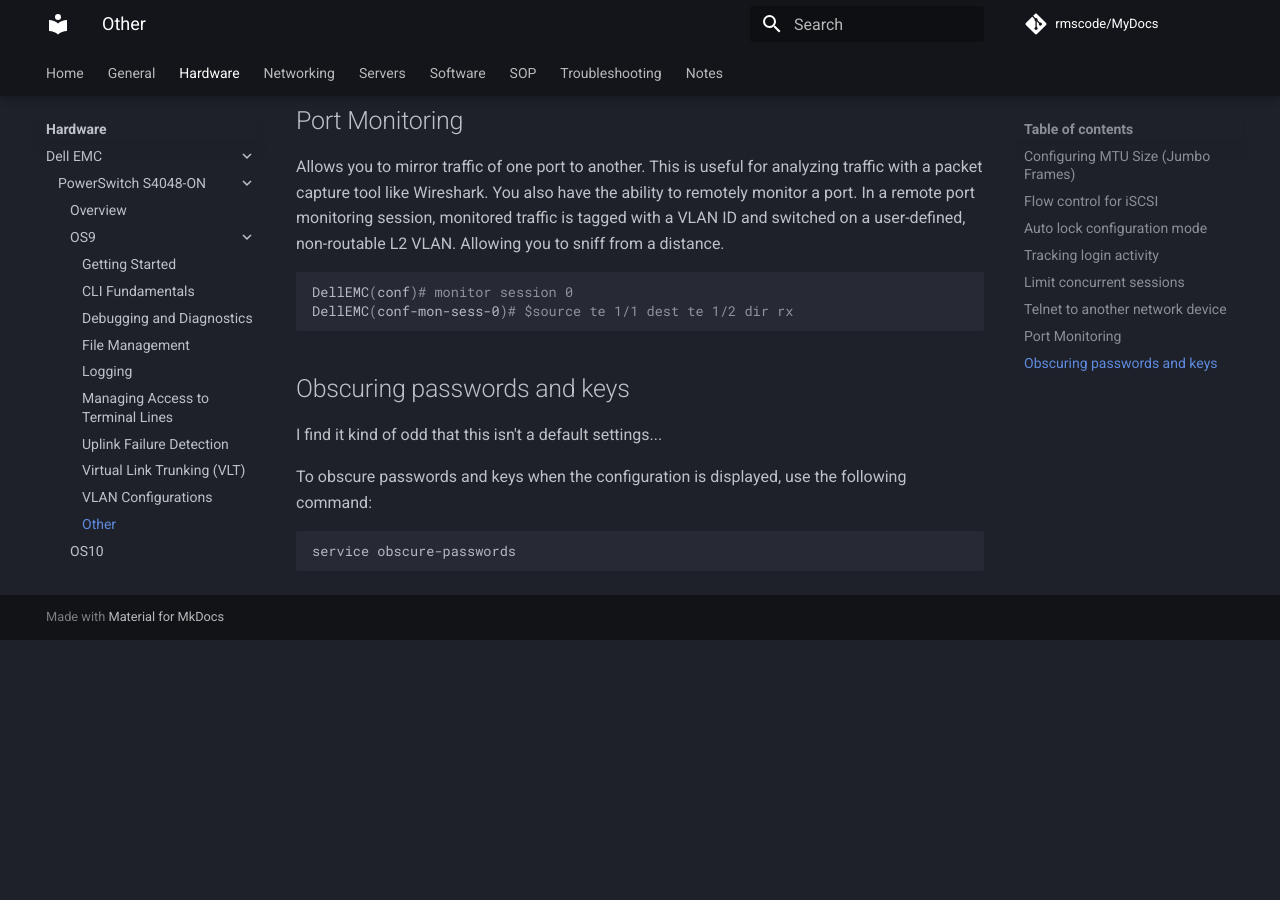
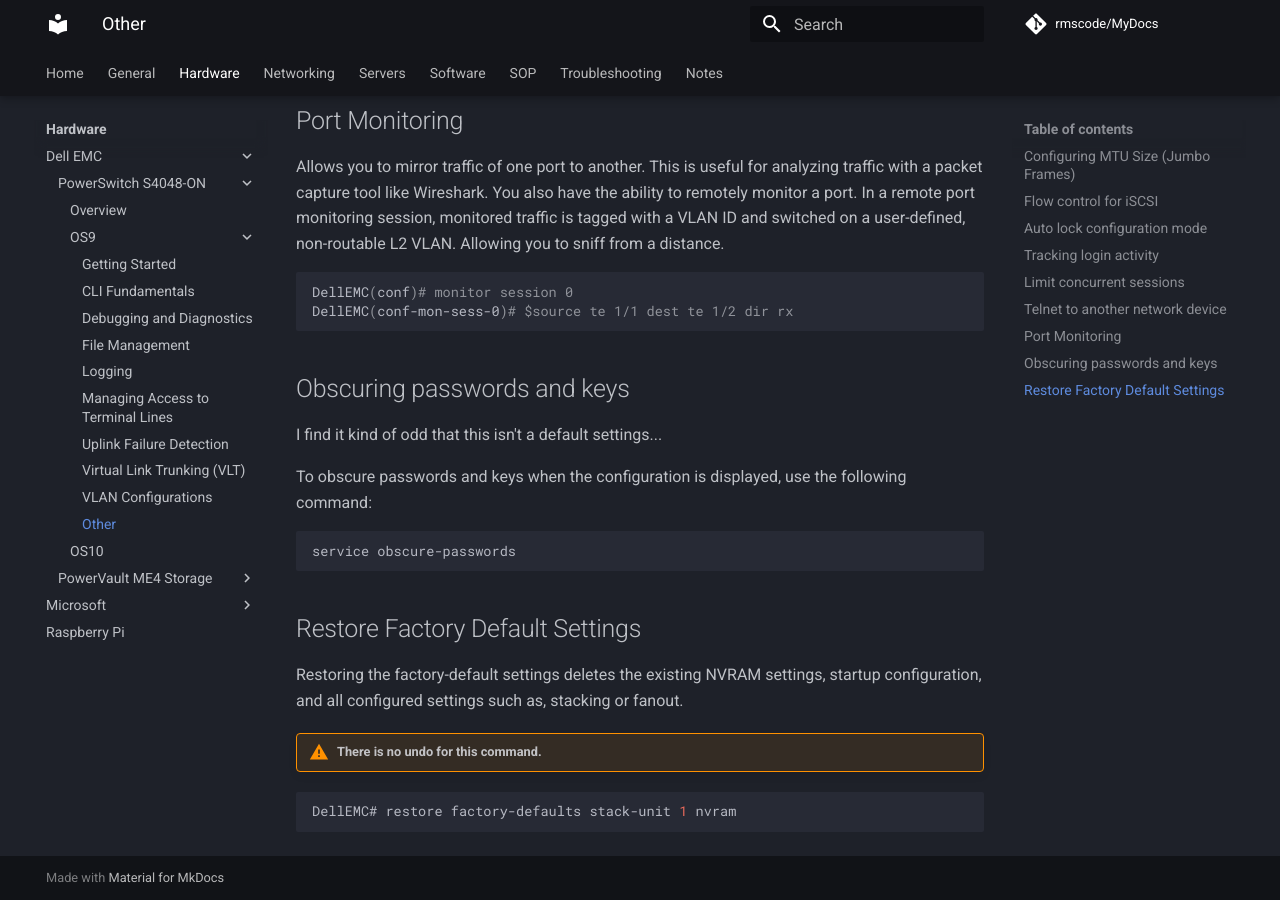
Before and after one commit to rmscode/binary-garden, an MkDocs documentation site: the page built from docs/hardware/dell-emc/S4048-ON/os9-other.md, in a window 1280 px wide and 900 px high, scrolled down 2754 px. Built offline with MkDocs 1.6.1 and Material for MkDocs 9.7.7, drawn with Linux system fonts in a browser that asks for light colours; comment, search, counter and statistics services are not loaded; before the commit the page ends 3394 px from its top, so only the background shows below that.

Commit message:
Update os9-other.md

````diff
--- a/docs/hardware/dell-emc/S4048-ON/os9-other.md
+++ b/docs/hardware/dell-emc/S4048-ON/os9-other.md
@@ -124,3 +124,13 @@
 ```shell
 service obscure-passwords
 ```
+
+## Restore Factory Default Settings
+
+Restoring the factory-default settings deletes the existing NVRAM settings, startup configuration, and all configured settings such as, stacking or fanout.
+
+!!! warning "There is no undo for this command."
+
+```shell
+DellEMC# restore factory-defaults stack-unit 1 nvram
+```
````
